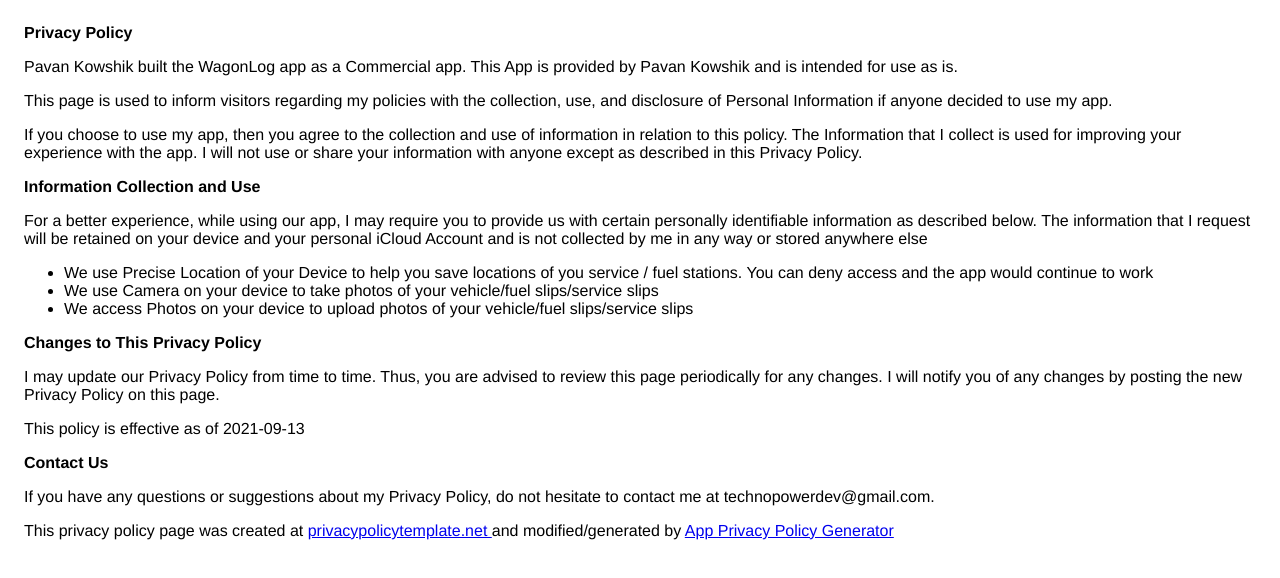
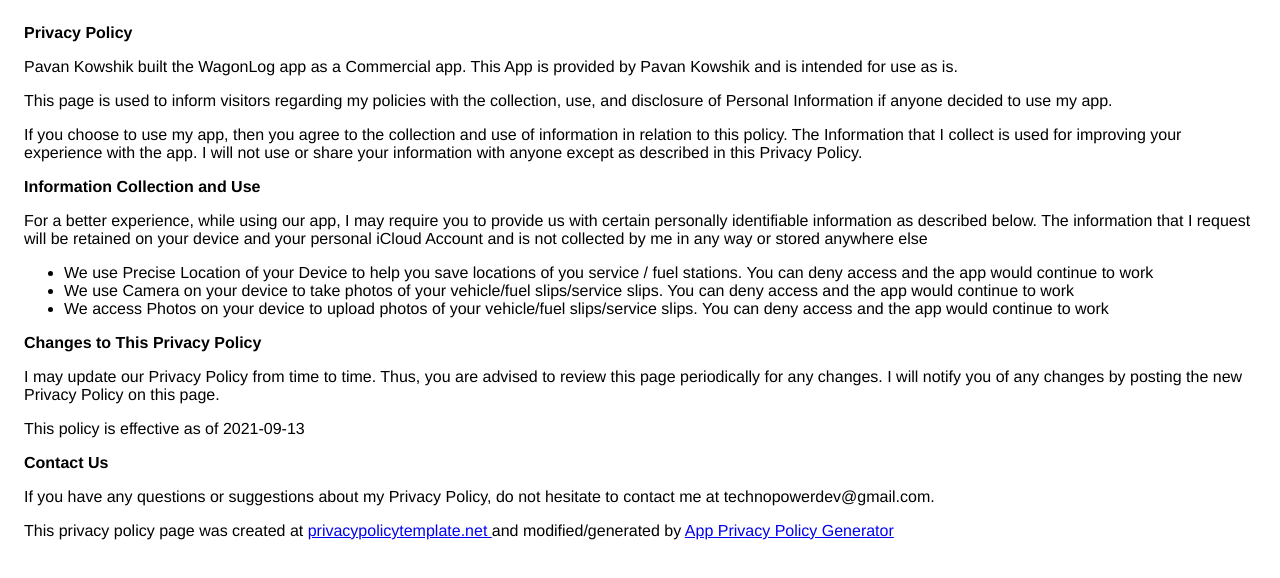
Before and after one commit to pavankowshik/pavankowshik.github.io, a plain HTML site: page index.html in a window 1280 px wide. Drawn offline with Linux system fonts and the light colour scheme.

Commit message:
Update index.html

```diff
--- a/index.html
+++ b/index.html
@@ -29,8 +29,8 @@
                   I request will be retained on your device and your personal iCloud Account and is not collected by me in any way or stored anywhere else
                 </p> <ul>
                         <li>We use Precise Location	of your Device to help you save locations of you service / fuel stations. You can deny access and the app would continue to work </li>
-                        <li>We use Camera on your device to take photos of your vehicle/fuel slips/service slips</li>
-                        <li>We access Photos on your device to upload photos of your vehicle/fuel slips/service slips</li>
+                        <li>We use Camera on your device to take photos of your vehicle/fuel slips/service slips. You can deny access and the app would continue to work </li>
+                        <li>We access Photos on your device to upload photos of your vehicle/fuel slips/service slips. You can deny access and the app would continue to work </li>
                     </ul>
                  <p><strong>Changes to This Privacy Policy</strong></p> <p>
                   I may update our Privacy Policy from
```
